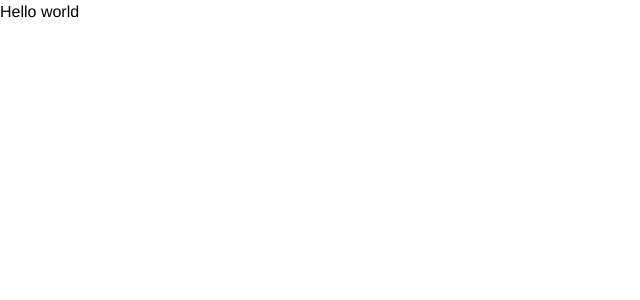
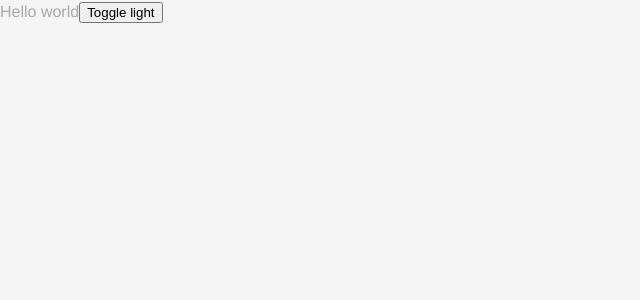
Before and after one commit to mackenneth/social-network, a React app: page / in a window 1280 px wide. Shown: the top 300 px of the page, without its empty margins (0-640 px from the left). Built offline with nearby package versions, Linux system fonts and the light colour scheme.

Commit message:
feat: add themes provider

```diff
--- a/src/App.tsx
+++ b/src/App.tsx
@@ -1,9 +1,17 @@
-import {Routes} from "react-router-dom";
 import "./styles/index.scss";
+import {useTheme} from "./theme/useTheme";
+
+
 export const App = () => {
+
+    const {theme, toggleTheme} = useTheme()
+
     return (
-        <div className="app">
+        <div className={`app ${theme}`}>
             Hello world
+            <button onClick={toggleTheme}>
+                Toggle {theme}
+            </button>
         </div>
     )
 }
--- a/src/index.tsx
+++ b/src/index.tsx
@@ -1,10 +1,13 @@
 import {render} from "react-dom";
 import {BrowserRouter} from "react-router-dom";
 import {App} from "./App";
+import {ThemeProvider} from "./theme/ThemeProvider";
 
 render(
     <BrowserRouter>
-        <App />
+        <ThemeProvider>
+            <App/>
+        </ThemeProvider>
     </BrowserRouter>,
     document.getElementById("root")
 )
--- /dev/null
+++ b/src/theme/ThemeContext.ts
@@ -0,0 +1,14 @@
+import React from "react";
+
+export enum Theme {
+    LIGHT = "light",
+    DARK = "dark"
+}
+
+export interface ThemeContextProps {
+    theme?: Theme
+    setTheme?: (theme: Theme) => void
+}
+
+export const LOCAL_STORAGE_THEME_KEY = "theme";
+export const ThemeContext = React.createContext<ThemeContextProps>({})
--- /dev/null
+++ b/src/theme/ThemeProvider.tsx
@@ -0,0 +1,19 @@
+import {LOCAL_STORAGE_THEME_KEY, Theme, ThemeContext} from "./ThemeContext";
+import {FC, useMemo, useState} from "react";
+
+const defaultTheme = localStorage.getItem(LOCAL_STORAGE_THEME_KEY) as Theme || Theme.LIGHT;
+export const ThemeProvider: FC = ({children}) => {
+    const [theme, setTheme] = useState(defaultTheme);
+
+
+    const defaultProps = useMemo(() => {
+        return {
+            theme,
+            setTheme,
+        }
+    }, [theme]);
+
+    return <ThemeContext.Provider value={defaultProps}>
+        { children }
+    </ThemeContext.Provider>
+}
--- /dev/null
+++ b/src/theme/useTheme.ts
@@ -0,0 +1,22 @@
+import {LOCAL_STORAGE_THEME_KEY, Theme, ThemeContext} from "./ThemeContext";
+import {useContext} from "react";
+
+interface UseThemeHook {
+    theme: Theme
+    toggleTheme: () => void
+}
+
+export const useTheme = (): UseThemeHook => {
+    const {theme, setTheme} = useContext(ThemeContext)
+
+    const toggleTheme = (): void => {
+        const updatedTheme = theme === Theme.DARK ? Theme.LIGHT : Theme.DARK
+        setTheme(updatedTheme);
+        localStorage.setItem(LOCAL_STORAGE_THEME_KEY, updatedTheme);
+    }
+
+    return {
+        theme,
+        toggleTheme
+    }
+}
```
